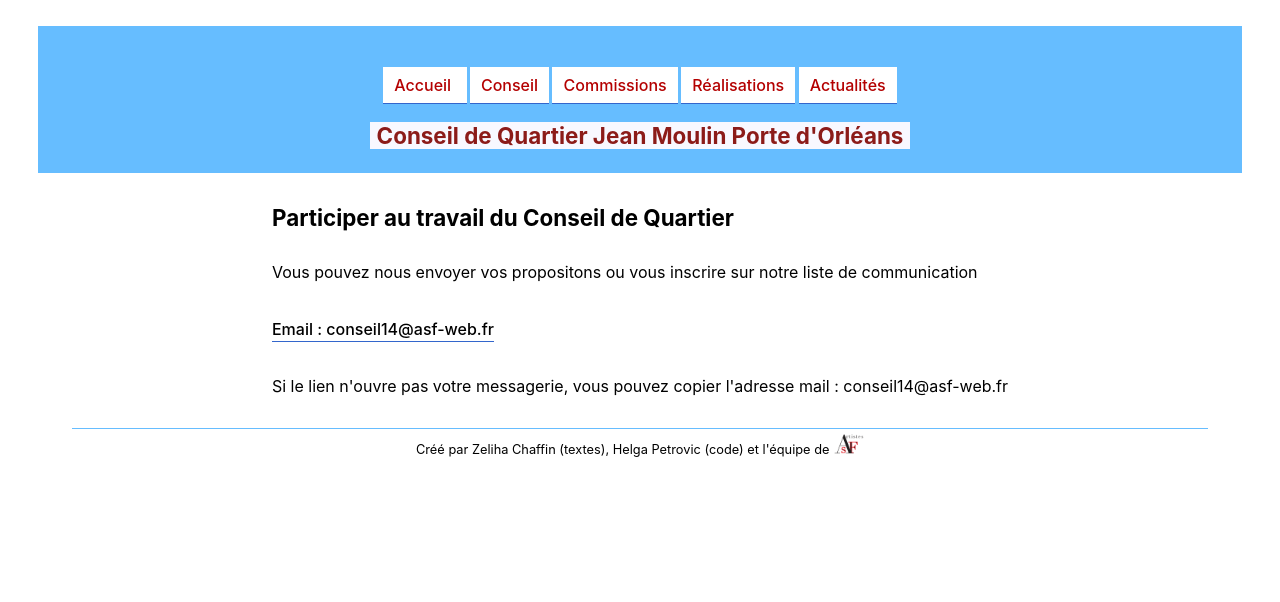
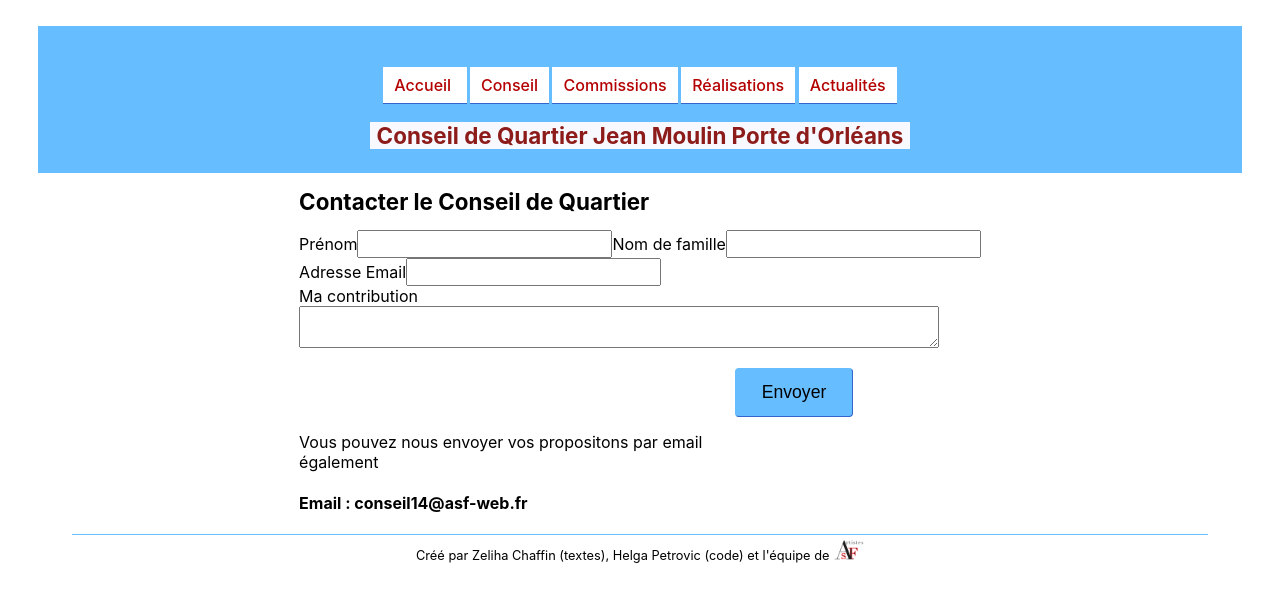
Before and after one commit to helgaParis/animation, a Next.js app: page /contribuer in a window 1280 px wide. Shown: the top 602 px of the page. Built offline with nearby package versions, Linux system fonts and the light colour scheme.

Commit message:
added contact form

```diff
--- /dev/null
+++ b/pages/api/mail.js
@@ -0,0 +1,60 @@
+
+// installer dotenv et nodemailer
+// definir le email mp dans .env local et sur le serveur, dans le cloud
+
+export default function handler (req, res) {
+  require('dotenv').config()
+
+  //si un autre méthode que post (notre formulaire) est employé, le handler refuse de traiter la requette. Pour tester, débloquer la reponse json
+  if (req.method != "POST") {
+	return res.status(405)
+	//.json({ message: "Method not allowed" });
+  }
+
+	let nodemailer = require('nodemailer')
+    const transporter = nodemailer.createTransport({
+		port: 465,
+		host: "smtp.gmail.com",
+		auth: {
+		  user: 'artists.asf@gmail.com',
+		  pass: process.env.mailpassword,
+		},
+		secure: true,
+ 	})
+
+  	const mailData = {
+		from: `artists.asf@gmail.com`,
+		to: 'conseil14@asf-web.fr',
+		subject: `Message via le formulaire de contact du site `,
+		text: req.body.message + " Envoyé de : " + req.body.email,
+		html: `<div style="font-size:1.3em; font-weight:600;">
+			<p>Repondre à cette adresse email :
+			${req.body.email}</p>
+			<p>Nom : ${req.body.lastName} </p>
+			<p>Prénom: ${req.body.firstName}</p>
+			<p>Message :</p>
+			<div style="background-color:bisque; font-size:1.3em">
+			${req.body.message}
+			</div>
+		</div>
+		`
+	}
+	//pour tester ou voir toute le processus, mettre console.log(info)
+    transporter.sendMail(mailData, function (err, info) {
+		if(err)
+		  console.log(err)
+		else
+		  console.log(info.messageId)
+  		})
+	//il faut que le handler retourne un status 200 au fetcher pour que le formulaire se vide ou autre chose se passe sur la page
+	res.status(200).json({})
+	//il semble avoir un bug - il faut ajouter un json vide (ou un message réel) pour que le handler signale la fin. Alternativement, on peut faire un redirect, ex à une page "Merci pour la contribution"
+	//res.redirect([status,] path)
+
+}
+//Next a un resolver inclus dans le handler, un external resolver peut terminer le processus, mais n'envoie pas de status 200.
+// export const config = {
+// 	  api: {
+// 		externalResolver: true,
+// 	  },
+// 	}
--- a/pages/contribuer.js
+++ b/pages/contribuer.js
@@ -1,26 +1,131 @@
 import Head from 'next/head'
 import Layout, { siteTitle } from '../components/layout'
 import styles from '../styles/Home.module.css'
-//import React from 'react'
-//import Collection from './api/add-to-db.js'
-const email='conseil14@asf-web.fr'
+import formstyles from '../styles/form.module.css'
+import Link from 'next/link'
+import React from 'react'
 
-export default function Contribuer() {
+export default function Contribue() {
+  const email='conseil14@asf-web.fr' //pour le email-link à la fin
+  {/* Definir une constante dans le state - contactdata- et la façon pour la modifier - setContactdata en utilisant React state et useState
+    La constante contient le contenue des champs du formulaire*/}
+    const [contactdata, setContactdata] = React.useState({
+      firstName: "",
+      lastName: "",
+      email:"",
+      message:"",
+      // show: true
+      })
+
+    {/* handle Change lit chaque changement d'n événement, en ce cas le changement en écrivant dans les cases du formulaire
+        La fonction prend en argument les événements dans les champs ciblés par l'utilisateur
+        Elle prend ce qu'existe déjà et ajoute chaque signe tapé*/}
+      function handleChange(evt) {
+        const value = evt.target.value;
+        setContactdata({
+          ...contactdata,
+          [evt.target.name]: value
+        });
+      }
+
+  {/* Au moment de l'envoi: prevent default, le console log peut être decommenté pour controler si tous les champs fonctionnent
+   Le fetcher contacte l'api/mail en post , avec des headers et le contenu du formlaire (la constante dans le state), transformé en text (stringified ) dans le body
+   après le travail de l'api, then, un check, if la reponse est ok (200). Decommenter les console log ou l'alerte avec le status pour vérifier quand cela se passe. Après le 200, le formulaire se vide.
+   Independant de la reponse, le window alert dit merci - on pourrait le mettre avant le reload, quand c'est confirmé par l'api, mais cela peut prendre trop de temps. Le mail arrive souvent avant la reponse 200.
+    */}
+      function handleSubmit(evt) {
+        evt.preventDefault();
+          {/* console.log('ici il devrait avoir le resultat : '+
+           state.firstName + '  ' + state.lastName + '  ' + state.email+ '  ' + state.message); */}
+        fetch("/api/mail", {
+          method: "POST",
+          headers: {
+          Accept: "application/json, text/plain, */*",
+          "Content-Type": "application/json",
+        },
+          body: JSON.stringify(contactdata),
+          }).then((res) => {
+            //console.log("Response received");
+            if (res.status === 200) {
+              //console.log("Response succeeded!");
+              //alert(res.status);
+              //ici c'est sur que le mail a été envoyé, raffraichis la page
+              window.location.reload();
+            }
+      });
+      // ici c'est seulement envoyé à l'api
+      alert("Merci pour votre contribution!");
+    }
 
 
     return (
-        <Layout >
+      <Layout >
         <Head>
-          <title>Contribuer - {siteTitle}</title>
+          <title>{siteTitle}</title>
         </Head>
-        <main className={styles.main}>
-
-        <h1 className={styles.title}>Participer au travail du Conseil de Quartier</h1>
-        <p>Vous pouvez nous envoyer vos propositons ou vous inscrire sur notre liste de communication</p>
+        <div>
+        <h1 className={styles.title}>Contacter le Conseil de Quartier</h1>
+        <form onSubmit={handleSubmit}>
+          <label>
+              Prénom
+              <input
+                className={formstyles.input}
+                type="text"
+                name="firstName"
+                required
+                value={contactdata.firstName}
+                onChange={handleChange}
+              />
+          </label>
+          <label>
+            Nom de famille
+            <input
+             className={formstyles.input}
+              type="text"
+              name="lastName"
+              required
+              value={contactdata.lastName}
+              onChange={handleChange}
+            />
+          </label>
+          <br/>
+          <label>
+            Adresse Email
+            <input
+              className={formstyles.input}
+              type="email"
+              name="email"
+              required
+              value={contactdata.email}
+              onChange={handleChange}
+            />
+          </label>
+          <br/>
+          <label>
+            Ma contribution
+          <br/>
+          <textarea
+            className={formstyles.text}
+            name="message"
+            required
+            value={contactdata.message}
+            onChange={handleChange}
+           />
+          </label>
+          <br/>
+          <label>
+            <input
+            className={formstyles.submit}
+            type="submit"
+            value="Envoyer"
+            />
+          </label>
+        </form>
+        </div>
+        <div className={formstyles.extra}>
+        <p>Vous pouvez nous envoyer vos propositons par email également</p>
         <h4><a href={`mailto:${email}?subject=Contributions - Conseil de Quartier JM PO&body=Ma contribution : `}>Email : conseil14@asf-web.fr</a></h4>
-        <p>Si le lien n'ouvre pas votre messagerie, vous pouvez copier l'adresse mail : conseil14@asf-web.fr</p>
-
-      </main>
-      </Layout>
+        </div>
+              </Layout>
     )
   }
--- /dev/null
+++ b/styles/form.module.css
@@ -0,0 +1,26 @@
+
+.input{
+	font-size: 1.2em;
+}
+.text{
+	font-size:1.2em;
+	display: block;
+	width: 50vw;
+	/* background-color:pink; */
+}
+.submit{
+	font-size: 1.1em;
+	background-color:#66bdFF;
+	border-bottom: 1px solid #3366CC;
+	border-right: 1px solid #3366CC;
+	border-left: 1px solid #66bdFF;
+	border-top: 1px solid #66bdFF;
+	border-radius:4px;
+	float: right;
+	padding:1vw 2vw;
+	margin-right: 10vw;
+	margin-bottom:3%;
+}
+.extra{
+	margin-top:4em;
+	 }
```
